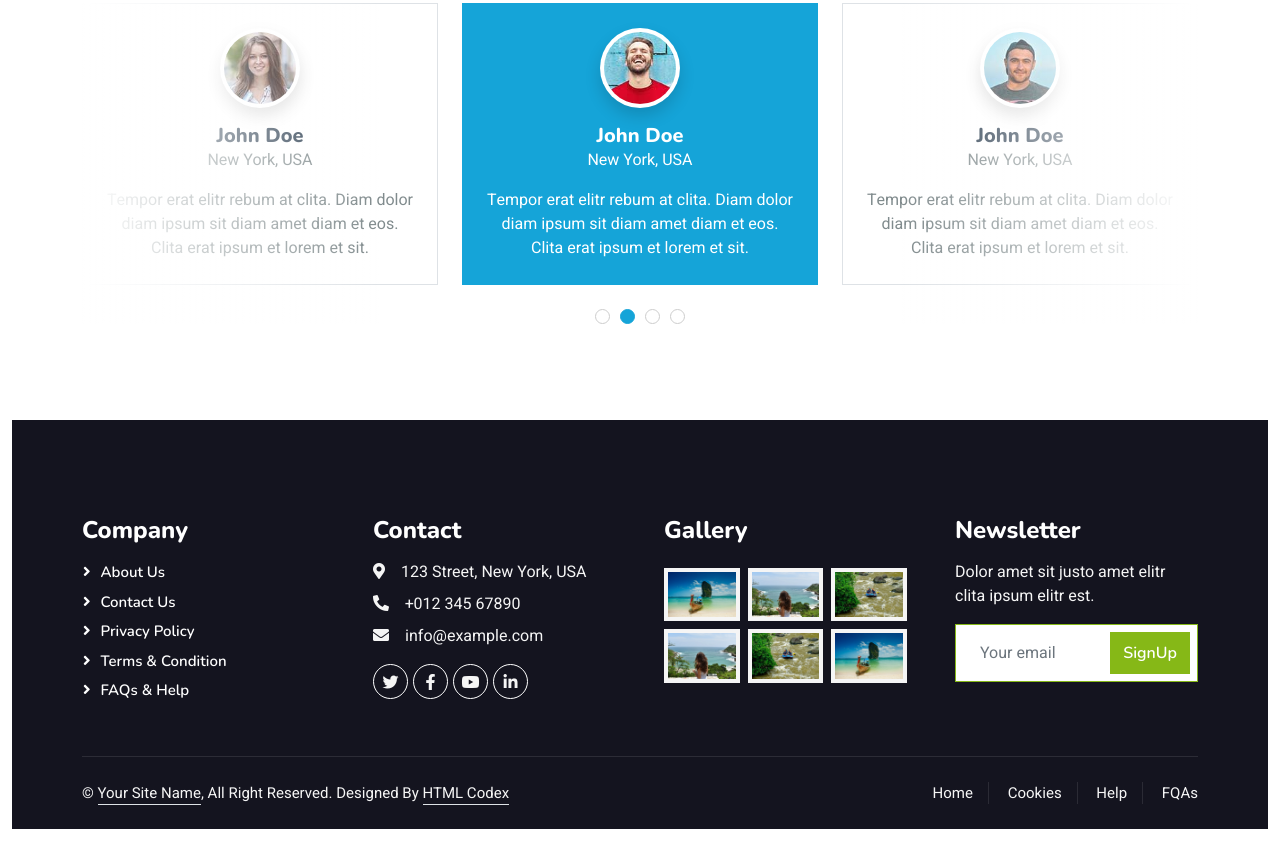
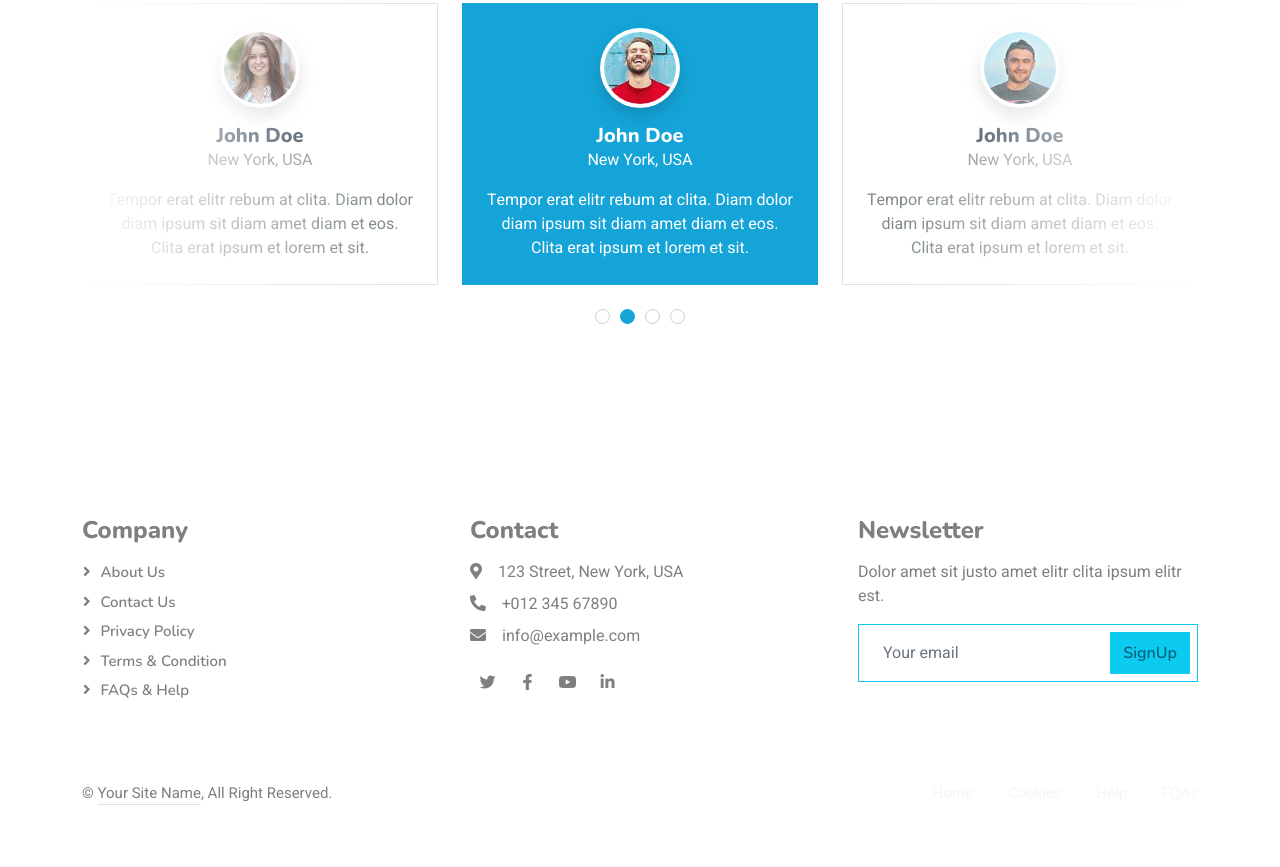
Before and after one commit to YonatanAwoke/Debal, a plain HTML site: page Debal/index.html in a window 1280 px wide. Shown: the part 3734-4601 px from the top of the page. Drawn offline with nearby package versions, Linux system fonts and the light colour scheme.

Commit message:
applied fixes to the footer section

```diff
--- a/Debal/index.html
+++ b/Debal/index.html
@@ -498,7 +498,7 @@
     <div class="container-xxl py-5 wow fadeInUp" data-wow-delay="0.1s">
         <div class="container">
             <div class="text-center">
-                <h6 class="section-title bg-white text-center text-primary px-3">Testimonial</h6>
+                <h6 class="section-title bg-white text-center text-info px-3">Testimonial</h6>
                 <h1 class="mb-5">Our Clients Say!!!</h1>
             </div>
             <div class="owl-carousel testimonial-carousel position-relative">
@@ -533,30 +533,30 @@
 
 
     <!-- Footer Start -->
-    <div class="container-fluid bg-dark text-light footer pt-5 mt-5 wow fadeIn" data-wow-delay="0.1s">
+    <div class="container-fluid bg-transparent text-light footer pt-5 mt-5 wow fadeIn" data-wow-delay="0.1s">
         <div class="container py-5">
             <div class="row g-5">
-                <div class="col-lg-3 col-md-6">
-                    <h4 class="text-white mb-3">Company</h4>
-                    <a class="btn btn-link" href="">About Us</a>
-                    <a class="btn btn-link" href="">Contact Us</a>
-                    <a class="btn btn-link" href="">Privacy Policy</a>
-                    <a class="btn btn-link" href="">Terms & Condition</a>
-                    <a class="btn btn-link" href="">FAQs & Help</a>
+                <div class="col-lg-4 col-md-6">
+                    <h4 class="text-black-50 mb-3">Company</h4>
+                    <a class="btn btn-link text-black-50" href="">About Us</a>
+                    <a class="btn btn-link text-black-50" href="">Contact Us</a>
+                    <a class="btn btn-link text-black-50" href="">Privacy Policy</a>
+                    <a class="btn btn-link text-black-50" href="">Terms & Condition</a>
+                    <a class="btn btn-link text-black-50" href="">FAQs & Help</a>
                 </div>
-                <div class="col-lg-3 col-md-6">
-                    <h4 class="text-white mb-3">Contact</h4>
-                    <p class="mb-2"><i class="fa fa-map-marker-alt me-3"></i>123 Street, New York, USA</p>
-                    <p class="mb-2"><i class="fa fa-phone-alt me-3"></i>+012 345 67890</p>
-                    <p class="mb-2"><i class="fa fa-envelope me-3"></i>info@example.com</p>
+                <div class="col-lg-4 col-md-6">
+                    <h4 class="text-black-50 mb-3">Contact</h4>
+                    <p class="mb-2 text-black-50"><i class="fa fa-map-marker-alt me-3"></i>123 Street, New York, USA</p>
+                    <p class="mb-2 text-black-50"><i class="fa fa-phone-alt me-3"></i>+012 345 67890</p>
+                    <p class="mb-2 text-black-50"><i class="fa fa-envelope me-3"></i>info@example.com</p>
                     <div class="d-flex pt-2">
-                        <a class="btn btn-outline-light btn-social" href=""><i class="fab fa-twitter"></i></a>
-                        <a class="btn btn-outline-light btn-social" href=""><i class="fab fa-facebook-f"></i></a>
-                        <a class="btn btn-outline-light btn-social" href=""><i class="fab fa-youtube"></i></a>
-                        <a class="btn btn-outline-light btn-social" href=""><i class="fab fa-linkedin-in"></i></a>
+                        <a class="btn btn-outline-light btn-social text-black-50" href=""><i class="fab fa-twitter"></i></a>
+                        <a class="btn btn-outline-light btn-social text-black-50" href=""><i class="fab fa-facebook-f"></i></a>
+                        <a class="btn btn-outline-light btn-social text-black-50" href=""><i class="fab fa-youtube"></i></a>
+                        <a class="btn btn-outline-light btn-social text-black-50" href=""><i class="fab fa-linkedin-in"></i></a>
                     </div>
                 </div>
-                <div class="col-lg-3 col-md-6">
+                <!-- <div class="col-lg-3 col-md-6">
                     <h4 class="text-white mb-3">Gallery</h4>
                     <div class="row g-2 pt-2">
                         <div class="col-4">
@@ -578,13 +578,13 @@
                             <img class="img-fluid bg-light p-1" src="img/package-1.jpg" alt="">
                         </div>
                     </div>
-                </div>
-                <div class="col-lg-3 col-md-6">
-                    <h4 class="text-white mb-3">Newsletter</h4>
-                    <p>Dolor amet sit justo amet elitr clita ipsum elitr est.</p>
+                </div> -->
+                <div class="col-lg-4 col-md-6">
+                    <h4 class="text-white mb-3 text-black-50">Newsletter</h4>
+                    <p class="text-white mb-3 text-black-50">Dolor amet sit justo amet elitr clita ipsum elitr est.</p>
                     <div class="position-relative mx-auto" style="max-width: 400px;">
-                        <input class="form-control border-primary w-100 py-3 ps-4 pe-5" type="text" placeholder="Your email">
-                        <button type="button" class="btn btn-primary py-2 position-absolute top-0 end-0 mt-2 me-2">SignUp</button>
+                        <input class="form-control border-info w-100 py-3 ps-4 pe-5" type="text" placeholder="Your email">
+                        <button type="button" class="btn btn-info py-2 position-absolute top-0 end-0 mt-2 me-2 text-black-50">SignUp</button>
                     </div>
                 </div>
             </div>
@@ -592,13 +592,13 @@
         <div class="container">
             <div class="copyright">
                 <div class="row">
-                    <div class="col-md-6 text-center text-md-start mb-3 mb-md-0">
-                        &copy; <a class="border-bottom" href="#">Your Site Name</a>, All Right Reserved.
+                    <div class="col-md-6 text-center text-md-start mb-3 mb-md-0 text-black-50">
+                        &copy; <a class="border-bottom text-black-50" href="#">Your Site Name</a>, All Right Reserved.
 
                         <!--/*** This template is free as long as you keep the footer author’s credit link/attribution link/backlink. If you'd like to use the template without the footer author’s credit link/attribution link/backlink, you can purchase the Credit Removal License from "https://htmlcodex.com/credit-removal". Thank you for your support. ***/-->
-                        Designed By <a class="border-bottom" href="https://htmlcodex.com">HTML Codex</a>
+                        <!-- Designed By <a class="border-bottom text-black-50" href="https://htmlcodex.com">HTML Codex</a> -->
                     </div>
-                    <div class="col-md-6 text-center text-md-end">
+                    <div class="col-md-6 text-center text-md-end text-black-50">
                         <div class="footer-menu">
                             <a href="">Home</a>
                             <a href="">Cookies</a>
```
